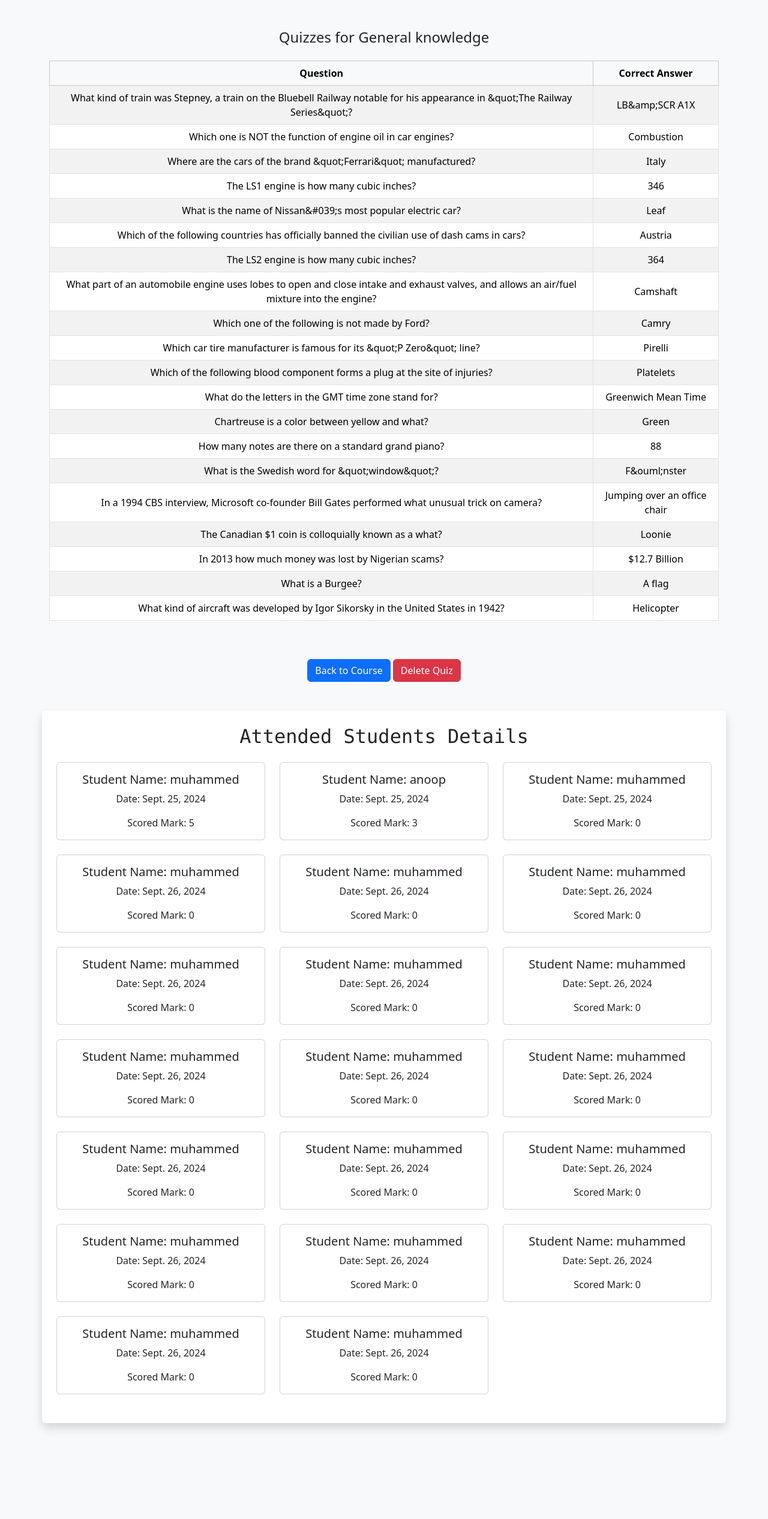
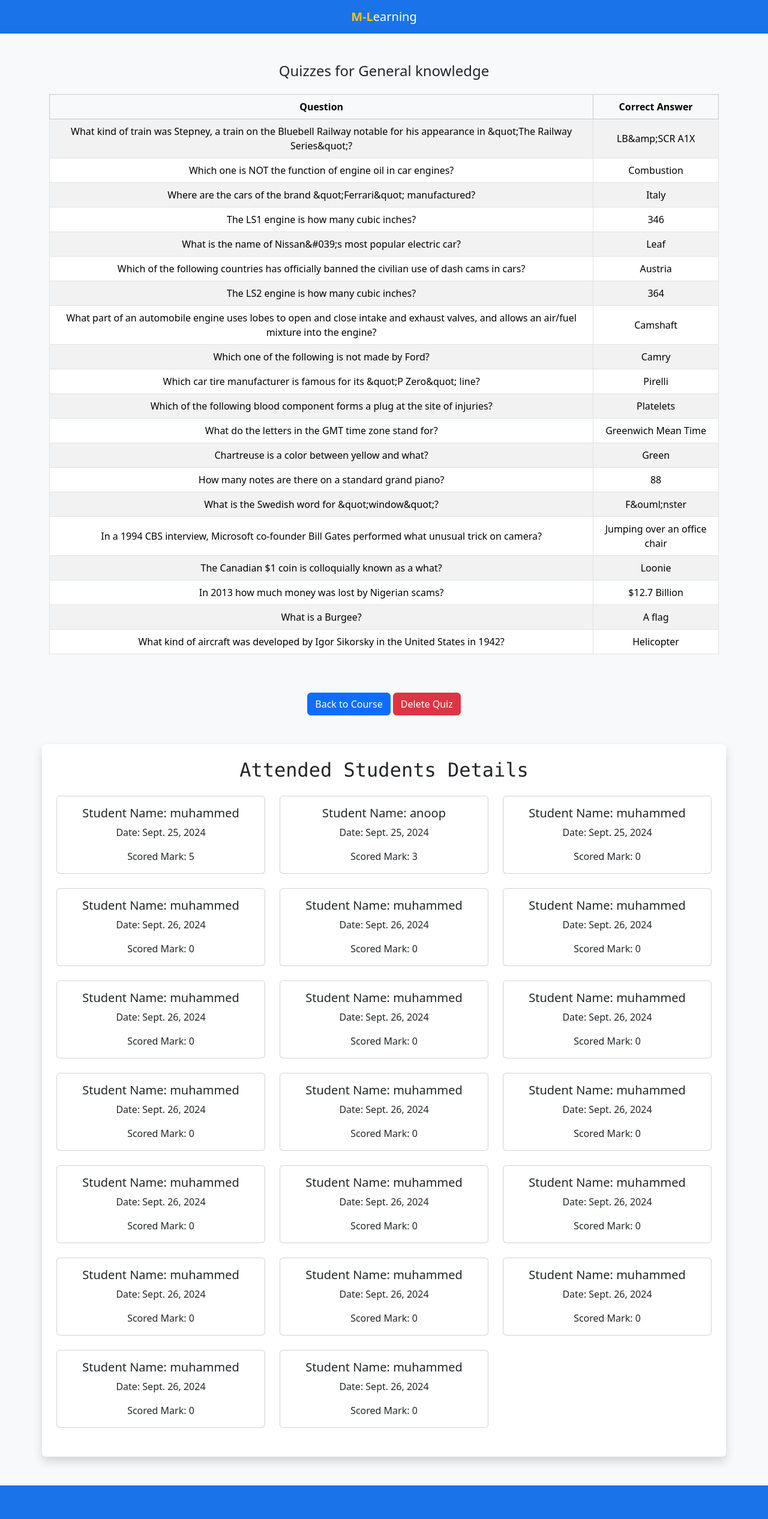
Before and after one commit to muhammedkm10/LMS, a Django app: template MiniLMS/TeacherApp/templates/ShowQuizToTeacher.html in a window 1280 px wide. Shown: the whole page at 60% size. Before the commit the page ends 2384 px from the top, so only its background shows below. Run offline with Django 5.2, Linux system fonts and the light colour scheme; the template is opened without the code that fills it: values that come from a table or form of the project are taken from there, others are empty; data comes from the database, SQL or seed files in the repository; both versions use the stored data as it was after the commit.

Commit message:
bugs fixed

```diff
--- a/MiniLMS/AuthApp/templates/AuthBaseStudent.html
+++ b/MiniLMS/AuthApp/templates/AuthBaseStudent.html
@@ -10,7 +10,7 @@
       href="https://cdn.jsdelivr.net/npm/bootstrap@5.3.0-alpha1/dist/css/bootstrap.min.css"
       rel="stylesheet"
     />
-    <link rel="stylesheet" href="{%staic "css/authstudentbase.css"%}">
+    <link rel="stylesheet" href="{% static "css/authstudentbase.css"%}">
   </head>
   <body>
     <div class="container-fluid p-0 m-0"  style="width: 100vw;" >
--- a/MiniLMS/AuthApp/templates/Landing.html
+++ b/MiniLMS/AuthApp/templates/Landing.html
@@ -26,13 +26,13 @@
             </div>
         </nav>
 
-        <div class="container p-0">
+        <div class="container p-0 mt-5">
           <div class="row">
             <div class="col-lg-5 p-5  mt-3 ">
               <h3 class="fw-bolder  headeer-font  "><span class=" fw-bold text-warning">M-L</span>earning</h3>
               <h4 class="py-2">Empower Your Learning Journey!</h4>
               <p class="py-3">At M-Learning, we believe education should be accessible, engaging, and tailored to your needs. Our platform offers a wide range of courses across various subjects.</p>
-               <div class="container-fluid p-0 d-flex ">
+               <div class="container-fluid p-0 d-flex pt-2 ">
                   <a href={% url "login" %}?role=teacher class="btn button-custom me-2">Login as Teacher</a>
                   <a   href={% url "login" %}?role=student class="btn   bg-warning button-custom1">Login as Student</a>
                </div>
--- a/MiniLMS/MiniLMS/settings.py
+++ b/MiniLMS/MiniLMS/settings.py
@@ -24,9 +24,9 @@ BASE_DIR = Path(__file__).resolve().parent.parent
 SECRET_KEY = "django-insecure-b9(&opwpl)b_liwi@4k(a9!(+@577qg@aiqy48wl)lvy@_81sk"
 
 # SECURITY WARNING: don't run with debug turned on in production!
-DEBUG = True
+DEBUG = False
 
-ALLOWED_HOSTS = []
+ALLOWED_HOSTS = ["*"]
 
 
 # Application definition
--- a/MiniLMS/StudentApp/templates/StudentBase.html
+++ b/MiniLMS/StudentApp/templates/StudentBase.html
@@ -17,6 +17,8 @@
     <!-- SweetAlert2 CSS -->
     <link rel="stylesheet" href="https://cdn.jsdelivr.net/npm/sweetalert2@11/dist/sweetalert2.min.css">
     <!-- SweetAlert2 JS -->
+    <link rel="stylesheet" href="{% static "css/studentbase.css"%}">
+
 
 
     <style>
--- a/MiniLMS/TeacherApp/templates/ShowQuizToTeacher.html
+++ b/MiniLMS/TeacherApp/templates/ShowQuizToTeacher.html
@@ -20,9 +20,18 @@
         .table th, .table td {
             vertical-align: middle;
         }
+        .bg-custom-blue {
+            background-color: #1a73e8;
+          }
     </style>
 </head>
 <body>
+    <nav class="navbar bg-custom-blue navbar-expand-lg navbar-dark bg-muted  container-fluid " style="height: 7vh;">
+        <div class="container text-center">
+            <a class="navbar-brand text-white m-auto" href="#"><span class=" fw-bold text-warning">M-L</span>earning</a>
+
+        </div>
+    </nav>
     <div class="container my-5">
         <h4 class="mb-4 text-center">Quizzes for {{ course.name }}</h4>
 
@@ -80,6 +89,8 @@
             {% endif %}
         </div>
     </main>
+    <footer class="container-fluid p-0 bg-custom-blue" style="height: 7vh;">
+    </footer>
 
     <script src="https://cdn.jsdelivr.net/npm/bootstrap@5.3.0/dist/js/bootstrap.bundle.min.js"></script>
 </body>
--- a/MiniLMS/TeacherApp/views.py
+++ b/MiniLMS/TeacherApp/views.py
@@ -30,7 +30,6 @@ def TeacherHome(request):
 
 
 def AddCourse(request):
-    print("i am working yoo")
     if request.method == "POST":
         form = AddCouseForm(data=request.POST)
         email = request.session["email"]
@@ -54,7 +53,6 @@ def AddCourse(request):
             messages.success(request, "Your course added succesfully..")
             return redirect("teacher_home")
         else:
-            print(form.errors)
             messages.error(
                 request, "Select name or The  description should contain 10 letters"
             )
@@ -63,7 +61,6 @@ def AddCourse(request):
 
 # edit course function
 def EditCourse(request, id):
-    print(id)
     if request.method == "POST":
         form = EditCouseForm(data=request.POST)
         email = request.session["email"]
@@ -83,7 +80,6 @@ def EditCourse(request, id):
             messages.success(request, "Your course updated succesfully..")
             return redirect("teacher_home")
         else:
-            print(form.errors)
             messages.error(
                 request, "Select name or The  description should contain 10 letters"
             )
@@ -133,8 +129,6 @@ def ShowQuiz(request, course_id):
     submissions = QuizSubmissionDetails.objects.filter(course=course).select_related(
         "student"
     )
-    print(submissions)
-
     context = {"course": course, "quizzes": quizzes, "submissions": submissions}
     return render(request, "ShowQuizToTeacher.html", context)
 
```
Also changed, not shown: MiniLMS/db.sqlite3.
